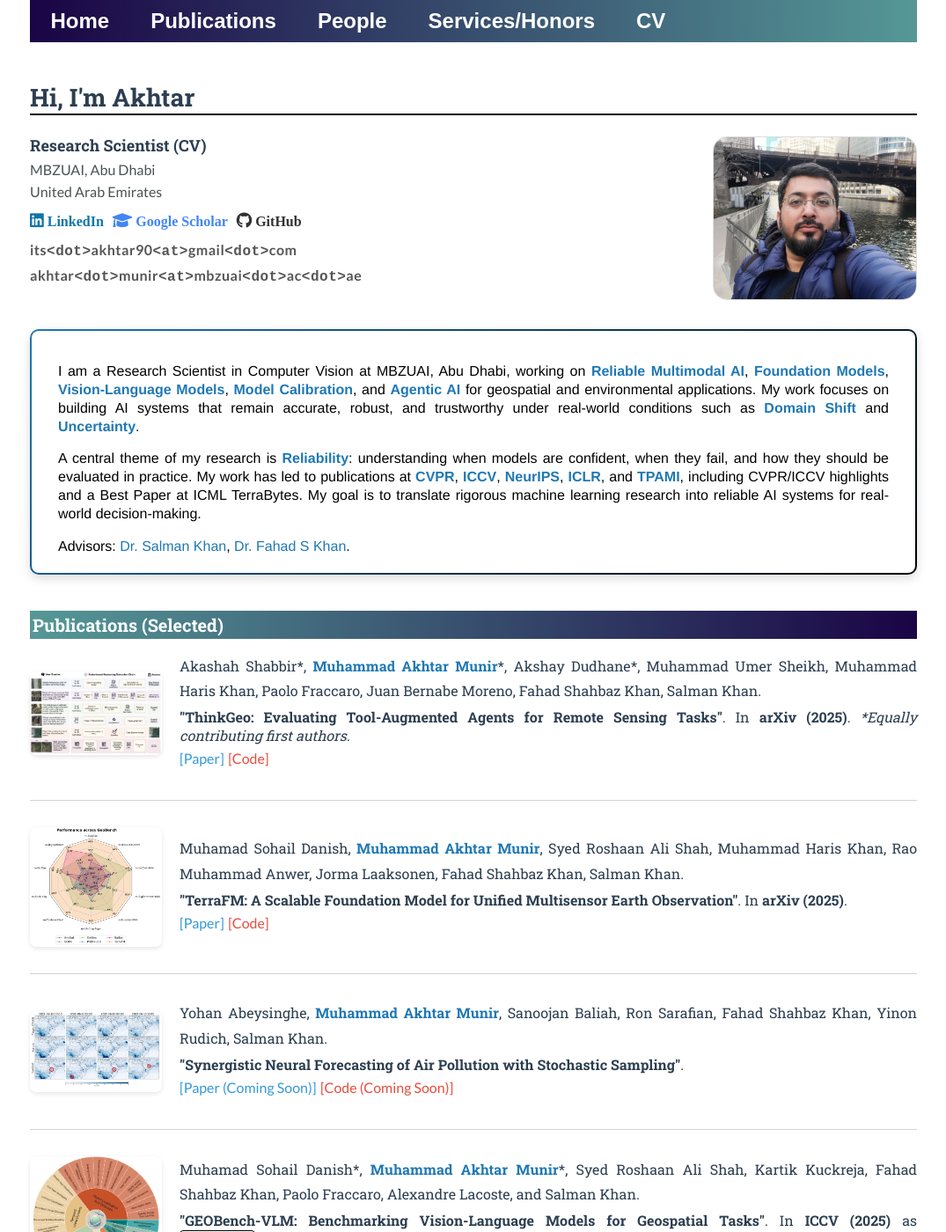
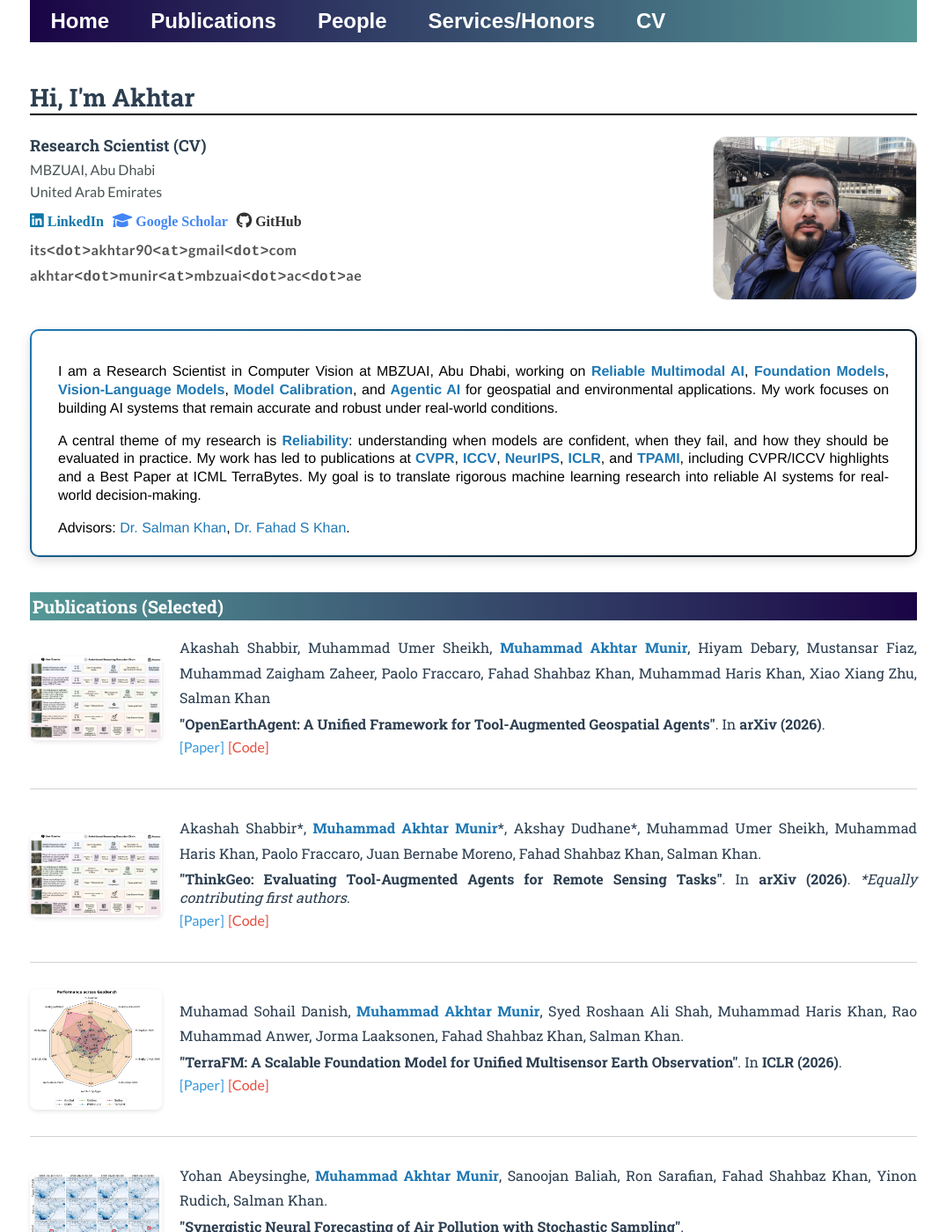
Before and after one commit to akhtarvision/akhtarvision.github.io, a Jekyll site: the page built from index.html, in a window 1280 px wide and 1400 px high. Shown: the whole window at 88% size, without its empty margins (102-1177 px from the left). Built offline with Jekyll 4.4.1, drawn with Linux system fonts in a browser that asks for light colours.

Commit message:
Revise AI systems description and update publication years
Removed references to uncertainty and domain shift in the description of AI systems. Updated publication years for multiple items.

```diff
--- a/index.html
+++ b/index.html
@@ -51,9 +51,7 @@ title: Akhtar, CV & ML
   <strong style="color: #1f78b4;">Vision-Language Models</strong>,
   <strong style="color: #1f78b4;">Model Calibration</strong>,
   and <strong style="color: #1f78b4;">Agentic AI</strong> for geospatial and environmental applications.
-  My work focuses on building AI systems that remain accurate, robust, and trustworthy under real-world conditions such as
-  <strong style="color: #1f78b4;">Domain Shift</strong> and
-  <strong style="color: #1f78b4;">Uncertainty</strong>.
+  My work focuses on building AI systems that remain accurate and robust under real-world conditions.
 </p>
 
 <p>
@@ -92,6 +90,31 @@ title: Akhtar, CV & ML
     <a id="publications" class="anchor"></a>
     <h2 style="font-family: 'Roboto Slab', serif; font-size: 20px; color: ##ffffff;">Publications (Selected)</h2>
     <ul style="font-family: 'Lato', sans-serif; font-size: 16px; line-height: 1.8; color: #2c3e50; padding-left: 0; list-style-type: none;">
+
+		<!-- Publication Item 1 -->
+        <li style="display: flex; align-items: center; margin-bottom: 30px; font-family: 'Lato', sans-serif; font-size: 16px; line-height: 1.8; color: #2c3e50;">
+            <!-- Thumbnail -->
+            <div style="flex: 0 0 150px; margin-right: 20px; display: flex; align-items: center;">
+                <img src="thumb_think.png" alt="ThinkGeo Thumbnail" style="width: 100%; height: auto; border-radius: 8px; box-shadow: 0 2px 5px rgba(0, 0, 0, 0.1);">
+            </div>
+
+            <!-- Publication Details -->
+            <div style="flex: 1;">
+                <p style="font-family: 'Roboto Slab', serif; font-size: 16px; line-height: 1.8; color: #2c3e50; margin: 0;">
+                    Akashah Shabbir, Muhammad Umer Sheikh, <b style="color: #1f78b4;">Muhammad Akhtar Munir</b>, Hiyam Debary, Mustansar Fiaz, Muhammad Zaigham Zaheer, Paolo Fraccaro, Fahad Shahbaz Khan, Muhammad Haris Khan, Xiao Xiang Zhu, Salman Khan
+                </p>
+                <p style="font-family: 'Roboto Slab', serif; font-size: 16px; color: #2c3e50; margin: 5px 0;">
+                    <strong>"OpenEarthAgent: A Unified Framework for Tool-Augmented Geospatial Agents"</strong>.
+                    In <strong>arXiv (2026)</strong>.
+                </p>
+                <p style="margin: 5px 0;">
+                    <a href="https://arxiv.org/abs/2602.17665" style="font-family: 'Lato', sans-serif; text-decoration: none; color: #3498db;">[Paper]</a>
+                    <a href="https://github.com/mbzuai-oryx/OpenEarthAgent" style="font-family: 'Lato', sans-serif; text-decoration: none; color: #e74c3c;">[Code]</a>
+                </p>
+            </div>
+        </li>
+	    <hr style="border: 0; border-top: 1px solid #d3d3d3; margin: 0 0 30px 0;">
+
 	<!-- Publication Item 1 -->
         <li style="display: flex; align-items: center; margin-bottom: 30px; font-family: 'Lato', sans-serif; font-size: 16px; line-height: 1.8; color: #2c3e50;">
             <!-- Thumbnail -->
@@ -106,7 +129,7 @@ title: Akhtar, CV & ML
                 </p>
                 <p style="font-family: 'Roboto Slab', serif; font-size: 16px; color: #2c3e50; margin: 5px 0;">
                     <strong>"ThinkGeo: Evaluating Tool-Augmented Agents for Remote Sensing Tasks"</strong>.
-                    In <strong>arXiv (2025)</strong>. <i>*Equally contributing first authors.</i>
+                    In <strong>arXiv (2026)</strong>. <i>*Equally contributing first authors.</i>
                 </p>
                 <p style="margin: 5px 0;">
                     <a href="https://arxiv.org/abs/2505.23752" style="font-family: 'Lato', sans-serif; text-decoration: none; color: #3498db;">[Paper]</a>
@@ -129,7 +152,7 @@ title: Akhtar, CV & ML
                 </p>
                 <p style="font-family: 'Roboto Slab', serif; font-size: 16px; color: #2c3e50; margin: 5px 0;">
                     <strong>"TerraFM: A Scalable Foundation Model for Unified Multisensor Earth Observation"</strong>.
-                    In <strong>arXiv (2025)</strong>.
+                    In <strong>ICLR (2026)</strong>.
                 </p>
                 <p style="margin: 5px 0;">
                     <a href="https://arxiv.org/abs/2506.06281" style="font-family: 'Lato', sans-serif; text-decoration: none; color: #3498db;">[Paper]</a>
```
